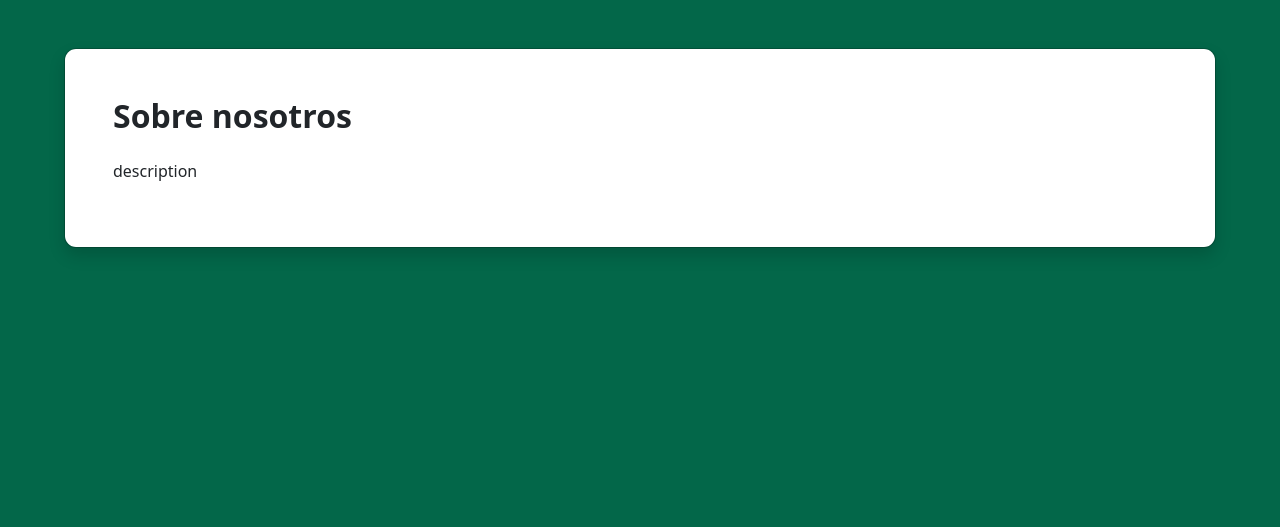
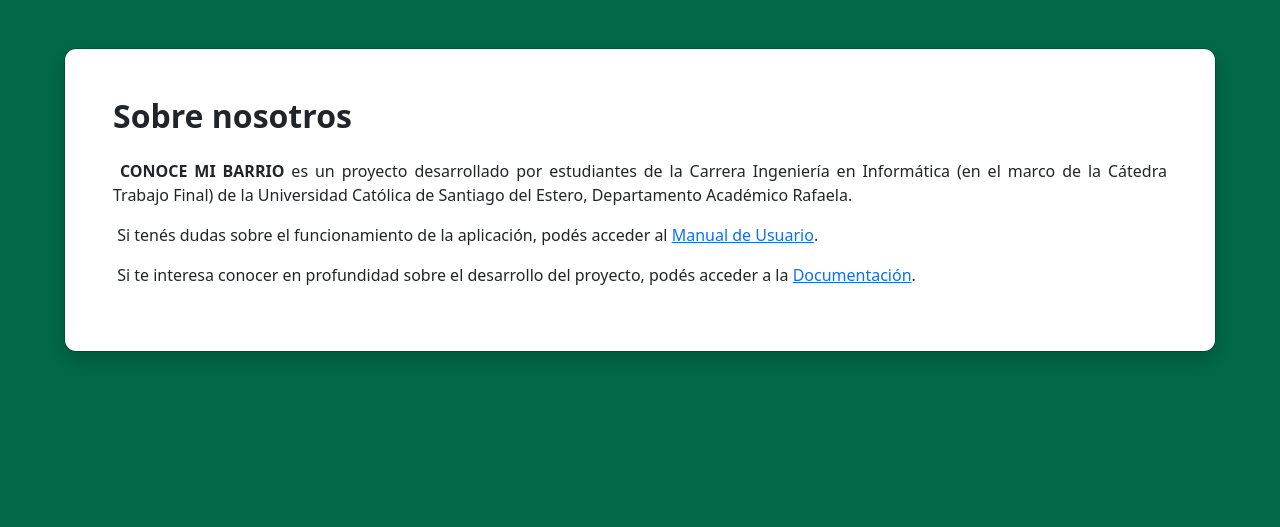
Before and after one commit to llullmariasol/conocemibarrio, a Django app: page /about/ in a window 1280 px wide. Shown: the part 72-599 px from the top of the page. Run offline with Django 4.2, Linux system fonts and the light colour scheme; some libraries are stand-ins or nearby versions.

Commit message:
Create about and offline page

```diff
--- a/templates/about.html
+++ b/templates/about.html
@@ -11,7 +11,15 @@
             <div class="modal-body p-5 pt-0">
                 <div>
                     <p style="text-align:justify;">
-                        description
+                        &nbsp;<strong>CONOCE MI BARRIO</strong> es un proyecto desarrollado por estudiantes de la Carrera
+                        Ingeniería en Informática (en el marco de la Cátedra Trabajo Final) de la Universidad Católica de
+                        Santiago del Estero, Departamento Académico Rafaela.
+                    </p>
+                    <p style="text-align:justify;">
+                        &nbsp;Si tenés dudas sobre el funcionamiento de la aplicación, podés acceder al <a href="#">Manual de Usuario</a>.
+                    </p>
+                    <p style="text-align:justify;">
+                        &nbsp;Si te interesa conocer en profundidad sobre el desarrollo del proyecto, podés acceder a la <a href="#">Documentación</a>.
                     </p>
                 </div>
             </div>
```
Also changed, not shown: templates/offline.html (+7 -1 lines), templates/sw.js (+0 -8 lines).
